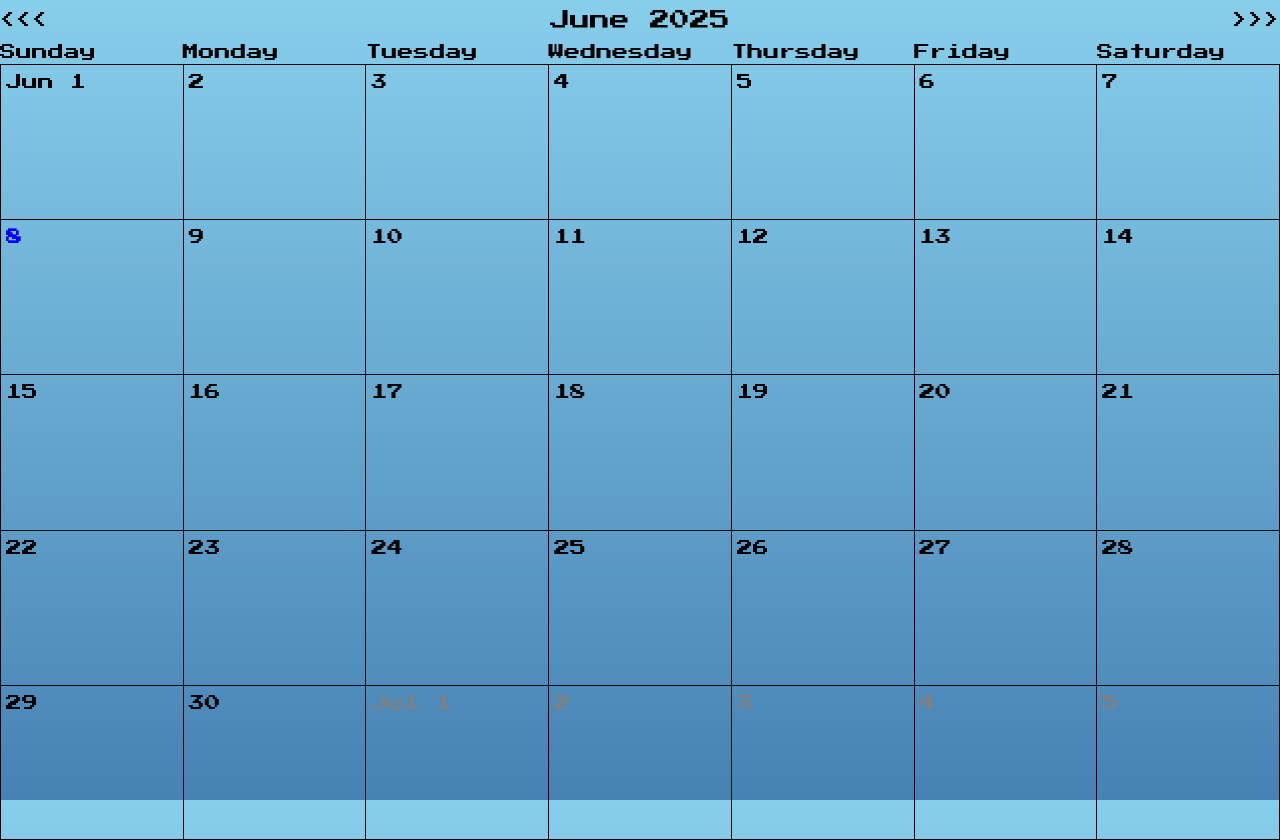
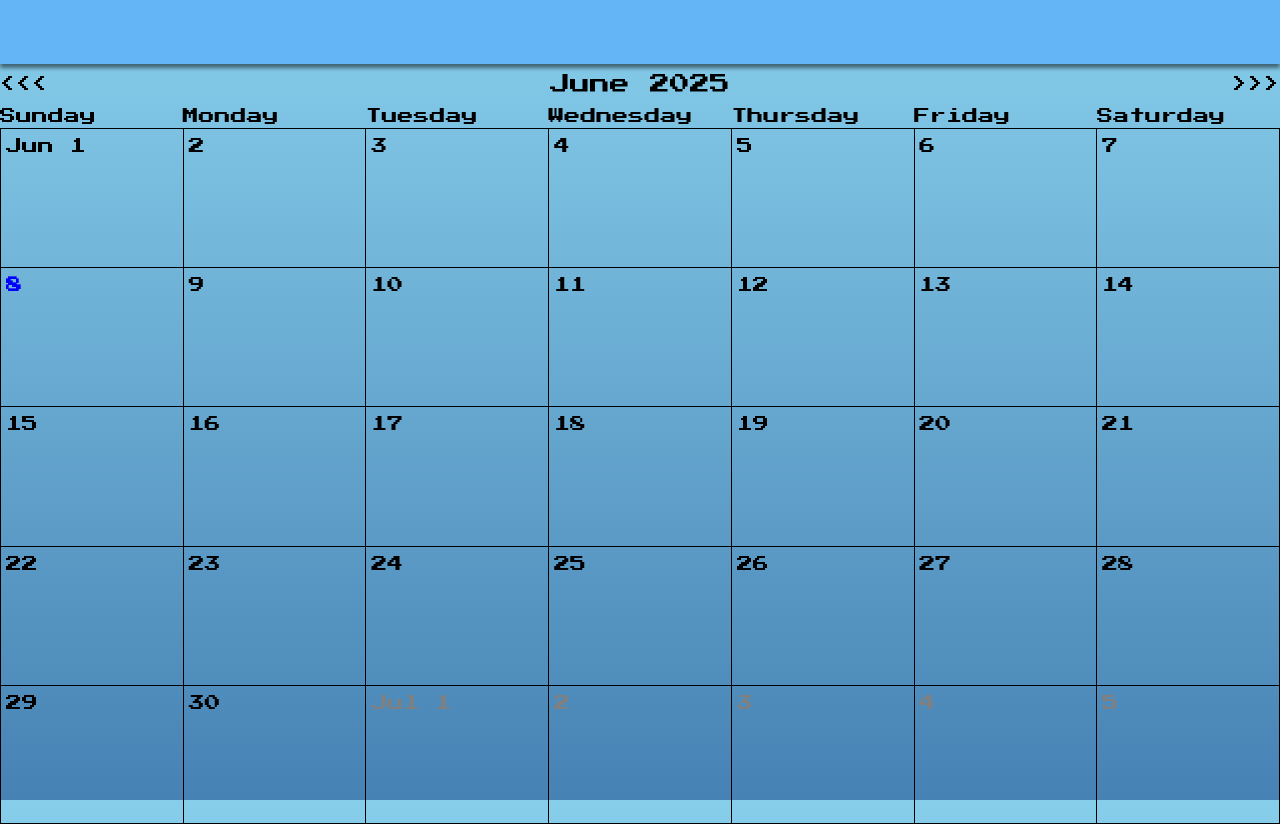
Before and after one commit to Stuman8818/journal-app, a Next.js app: page /calender in a window 1280 px wide. Built offline with nearby package versions, Linux system fonts and the light colour scheme; no server answers; some icons are missing; what @mui/material-nextjs would draw is missing.

Commit message:
good spot

```diff
--- a/src/app/calender/page.tsx
+++ b/src/app/calender/page.tsx
@@ -8,6 +8,7 @@ import {
   localizedWeekdayNames,
   localizedYearMonth,
 } from "../lib/localize-date";
+import Header from "../components/header";
 
 type State = {
   year: number;
@@ -131,6 +132,7 @@ export default class CalendarPage extends Component<Props, State> {
   render() {
     return (
       <div>
+        <Header />
         <Calender
           locale={this.locale}
           year={this.state.year}
--- a/src/app/components/months.css
+++ b/src/app/components/months.css
@@ -4,7 +4,7 @@
   flex-flow: column nowrap;
   align-items: stretch;
   overflow: hidden;
-  height: 100vh;
+  height: 90vh;
 }
 
 .Month-week {
```
